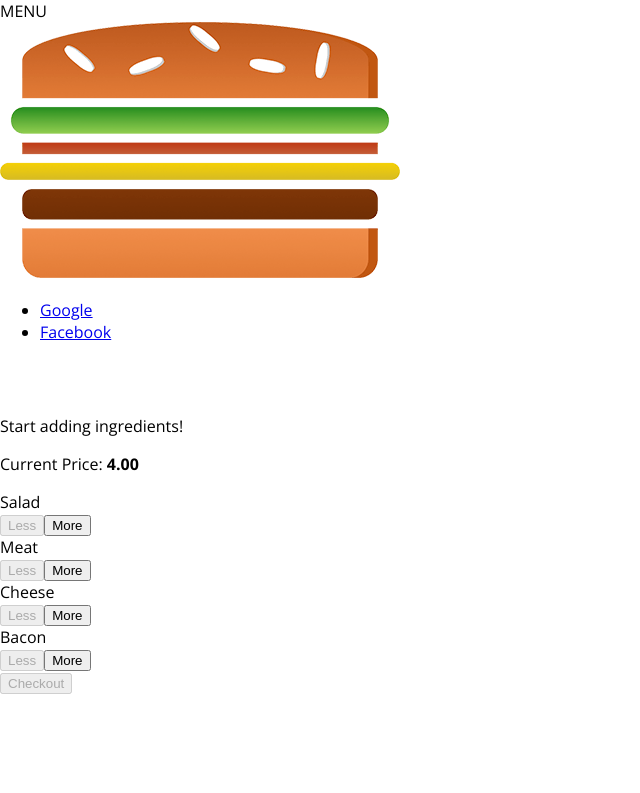
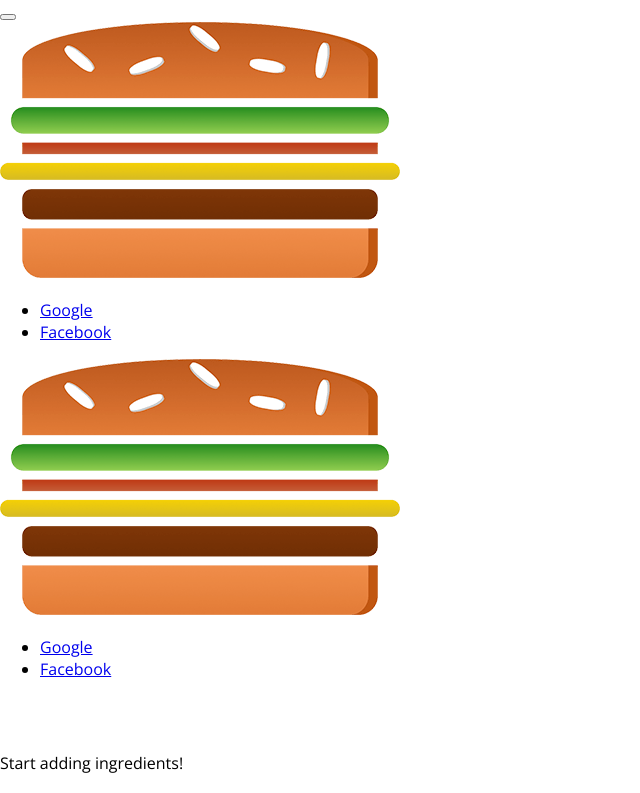
Before and after one commit to andr3adg/react-burger-builder, a React (Create React App) app: page / in a window 1280 px wide. Shown: the top 793 px of the page, without its empty margins (0-640 px from the left). Built offline with nearby package versions, Linux system fonts and the light colour scheme.

Commit message:
sidedrawer fixed

```diff
--- a/src/components/Layout/Layout.js
+++ b/src/components/Layout/Layout.js
@@ -8,20 +8,24 @@ class Layout extends Component {
     sideDrawerVisible: false,
   };
 
-  sideDrawerHandler = () => {
-    this.setState({ sideDrawerVisible: !this.state.sideDrawerVisible });
+  sideDrawerClosedHandler = () => {
+    this.setState({ sideDrawerVisible: false });
+  };
+
+  sideDrawerToggleHandler = () => {
+    this.setState((prevState) => {
+      return { sideDrawerVisible: !prevState.sideDrawerVisible };
+    });
   };
 
   render() {
     return (
       <Fragment>
-        {this.state.sideDrawerVisible && (
-          <SideDrawer
-            isVisible={this.state.sideDrawerVisible}
-            sideDrawerAction={this.sideDrawerHandler}
-          />
-        )}
-        <Toolbar sideDrawerAction={this.sideDrawerHandler} />
+        <Toolbar sideDrawerToggleAction={this.sideDrawerToggleHandler} />
+        <SideDrawer
+          isVisible={this.state.sideDrawerVisible}
+          closed={this.sideDrawerClosedHandler}
+        />
         <main className={classes.Content}>{this.props.children}</main>
       </Fragment>
     );
--- a/src/components/Navigation/SideDrawer/SideDrawer.Module.css
+++ b/src/components/Navigation/SideDrawer/SideDrawer.Module.css
@@ -12,15 +12,8 @@
   transition: transform 0.3s ease-out;
 }
 
-/*@media (min-width: 500px) {
-  .SideDrawer {
-    display: none;
-  }
-}*/
-
 .Open {
-  /*transform: translateX(0);*/
-  display: block;
+  transform: translateX(0);
 }
 
 .Close {
--- a/src/components/Navigation/SideDrawer/SideDrawer.js
+++ b/src/components/Navigation/SideDrawer/SideDrawer.js
@@ -1,19 +1,19 @@
 import React, { Fragment } from "react";
+
 import classes from "./SideDrawer.Module.css";
 import Logo from "../../Logo/Logo";
 import NavigationItems from "../NavigationItems/NavigationItems";
 import Backdrop from "../../UI/Backdrop/Backdrop";
+
 const sideDrawer = (props) => {
-  console.log("backdrop show: ", props.isVisible);
+  let attachedClasses = [classes.SideDrawer, classes.Close];
+  if (props.isVisible) {
+    attachedClasses = [classes.SideDrawer, classes.Open];
+  }
   return (
     <Fragment>
-      <Backdrop show={props.isVisible} clicked={props.sideDrawerAction} />
-      <div
-        className={[
-          classes.SideDrawer,
-          props.isVisible ? classes.Open : classes.Closed,
-        ].join(" ")}
-      >
+      <Backdrop show={props.isVisible} clicked={props.closed} />
+      <div className={attachedClasses.join(" ")}>
         <Logo height="11%" />
         <nav>
           <NavigationItems />
--- a/src/components/Navigation/Toolbar/Toolbar.Module.css
+++ b/src/components/Navigation/Toolbar/Toolbar.Module.css
@@ -22,3 +22,10 @@
     display: none;
   }
 }
+
+.Hamburger {
+  width: 35px;
+  height: 5px;
+  background-color: black;
+  margin: 6px 0;
+}
--- a/src/components/Navigation/Toolbar/Toolbar.js
+++ b/src/components/Navigation/Toolbar/Toolbar.js
@@ -3,16 +3,18 @@ import classes from "./Toolbar.Module.css";
 import Logo from "../../Logo/Logo";
 import NavigationItems from "../NavigationItems/NavigationItems";
 
-const toolbar = (props) => {
-  return (
+const toolbar = (props) => (
   <header className={classes.Toolbar}>
-      <div onClick={props.sideDrawerAction}>MENU</div>
+    <button onClick={props.sideDrawerToggleAction} type="button">
+      <div className={classes.Hamburger} />
+      <div className={classes.Hamburger} />
+      <div className={classes.Hamburger} />
+    </button>
     <Logo height="80%" />
     <nav className={classes.DesktopOnly}>
       <NavigationItems />
     </nav>
   </header>
 );
-};
 
 export default toolbar;
--- a/src/components/UI/Modal/Modal.js
+++ b/src/components/UI/Modal/Modal.js
@@ -4,7 +4,8 @@ import { Fragment } from "react";
 import Backdrop from "../Backdrop/Backdrop";
 import classes from "./Modal.Module.css";
 
-const modal = (props) => (
+const modal = (props) => {
+  return (
     <Fragment>
       <Backdrop show={props.show} clicked={props.modalClosed} />
       <div
@@ -18,5 +19,6 @@ const modal = (props) => (
       </div>
     </Fragment>
   );
+};
 
 export default modal;
```
Also changed, not shown: 1 other file (tests, documents, lock files or other folders). Lines whose indentation alone changed are shown as unchanged.
